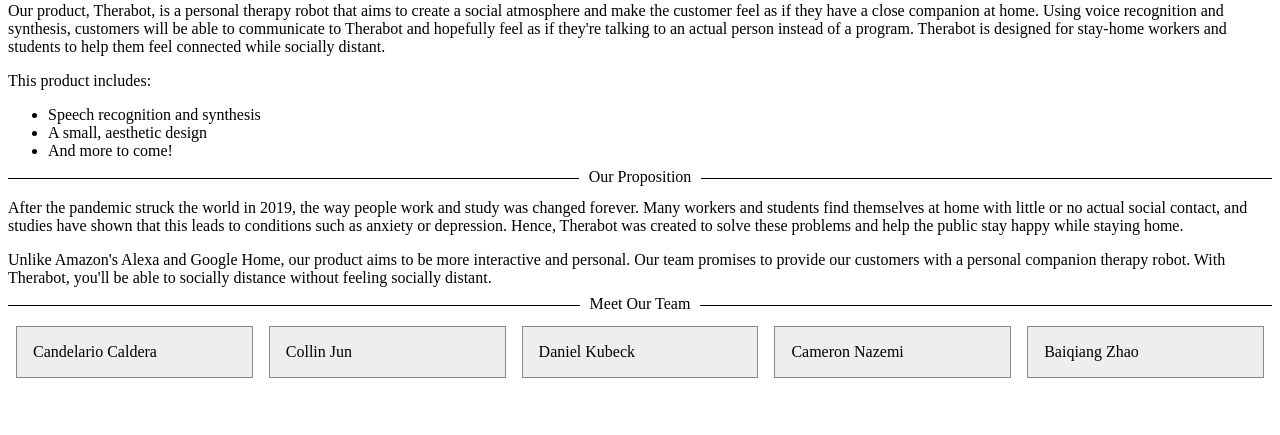
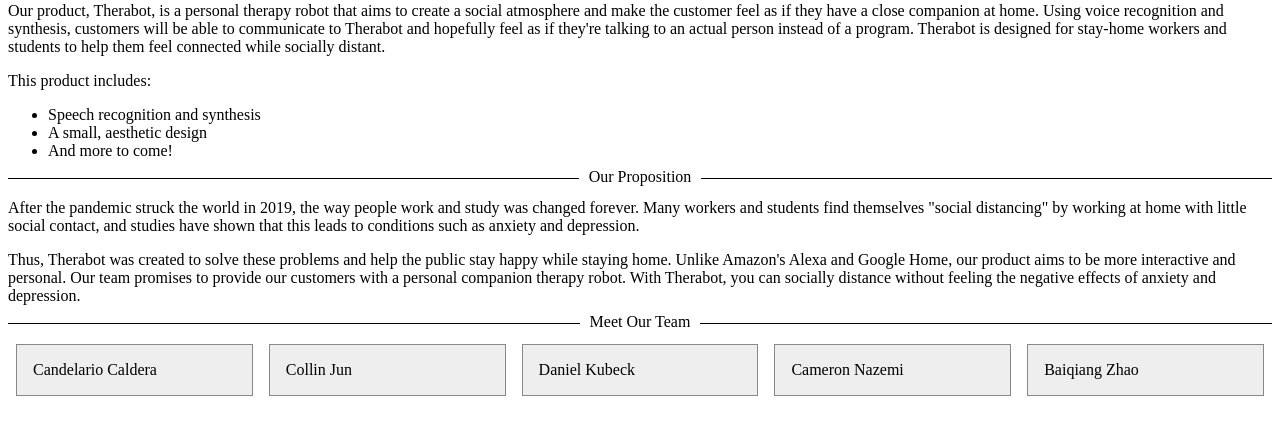
Before and after one commit to Cozmo8/ece140b-docker, a Python web app: template web/src/templates/home.html in a window 1280 px wide. Shown: the part 184-619 px from the top of the page. Run offline with Jinja, Linux system fonts and the light colour scheme; the template is opened without the code that fills it, so the values that code supplies are empty.

Commit message:
Update files

```diff
--- a/web/src/public/css/styling.css
+++ b/web/src/public/css/styling.css
@@ -17,6 +17,10 @@
     padding:0 10px;
 }
 
+p {
+    margin:1rem 0rem;
+}
+
 .members {
     grid-gap:1rem;
     display:grid;
--- a/web/src/templates/home.html
+++ b/web/src/templates/home.html
@@ -24,9 +24,9 @@
   </ul>
 
   <div class='divider'><span>Our Proposition</span></div>
-  <p>After the pandemic struck the world in 2019, the way people work and study was changed forever. Many workers and students find themselves at home with little or no actual social contact, and studies have shown that this leads to conditions such as anxiety or depression. Hence, Therabot was created to solve these problems and help the public stay happy while staying home.</p>
+  <p>After the pandemic struck the world in 2019, the way people work and study was changed forever. Many workers and students find themselves "social distancing" by working at home with little social contact, and studies have shown that this leads to conditions such as anxiety and depression.</p>
 
-  <p>Unlike Amazon's Alexa and Google Home, our product aims to be more interactive and personal. Our team promises to provide our customers with a personal companion therapy robot. With Therabot, you'll be able to socially distance without feeling socially distant.</p>
+  <p> Thus, Therabot was created to solve these problems and help the public stay happy while staying home. Unlike Amazon's Alexa and Google Home, our product aims to be more interactive and personal. Our team promises to provide our customers with a personal companion therapy robot. With Therabot, you can socially distance without feeling the negative effects of anxiety and depression.</p>
 
   <div class='divider'><span>Meet Our Team</span></div>
   <div class = 'members'>
```
